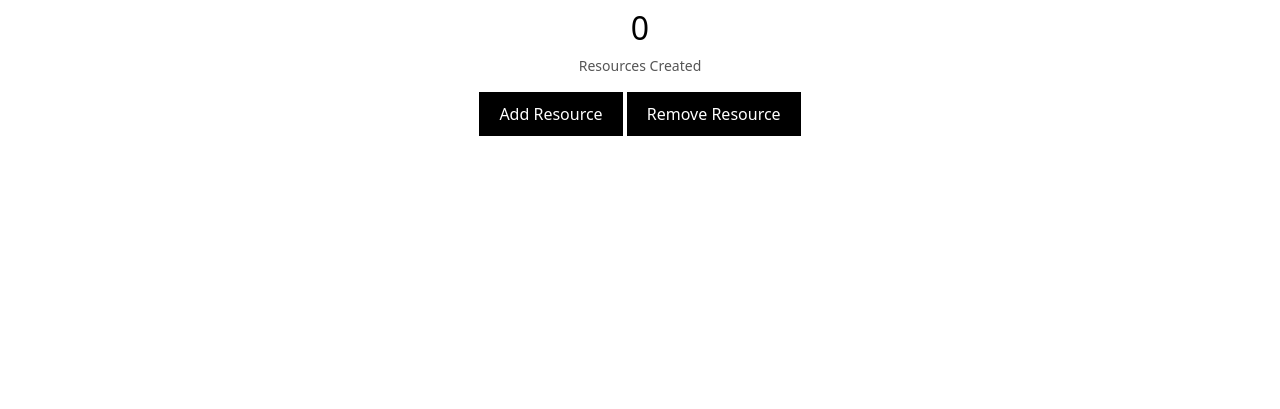
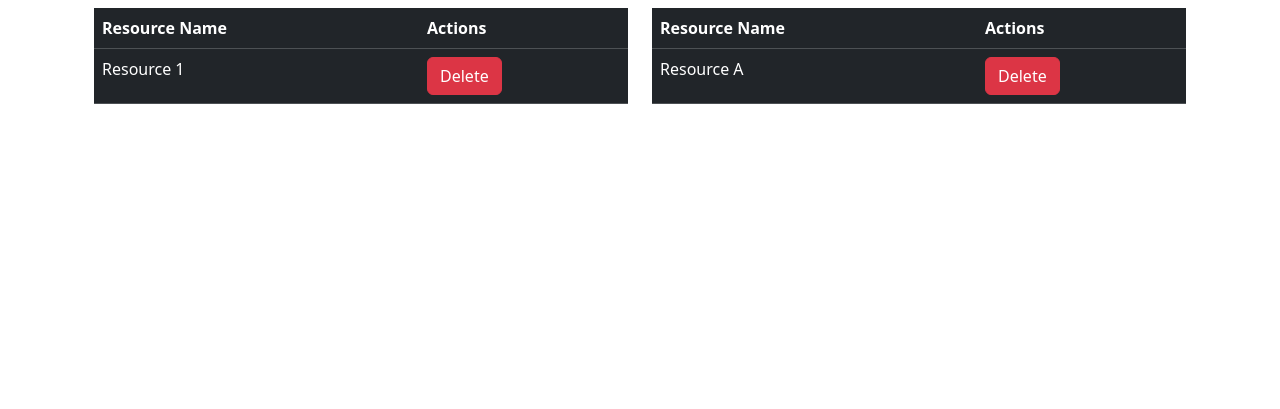
Before and after one commit to ben12mwaniki/skill-up, a Django app: page /profile in a window 1280 px wide. Shown: the part 391-800 px from the top of the page. Run offline with Django 5.2, Linux system fonts and the light colour scheme; the visitor is signed in with stand-in values (Sample User, id 1).

Commit message:
Added table and edit profile button

```diff
--- a/skillup/templates/profile.html
+++ b/skillup/templates/profile.html
@@ -1,4 +1,3 @@
-
 <!DOCTYPE html>
 <html lang="en">
 <head>
@@ -8,11 +7,11 @@
     {% load static %}
     <link rel="stylesheet" href="{% static 'profile.css' %}">
     <link href="https://cdn.jsdelivr.net/npm/bootstrap@5.3.3/dist/css/bootstrap.min.css" rel="stylesheet">
-
 </head>
 <body>
-    <a  href="/logout" class="topcorner btn btn-primary" role="button"> Logout</a>
-<section class="section about-section" id="about">
+    <button id="edit-profile-toggle" class="btn btn-secondary">Edit Profile</button>
+    <a href="/logout" class="topcorner btn btn-primary" role="button">Logout</a>
+    <section class="about-section" id="about">
         <div class="container">
             <div class="row align-items-center">
                 <div class="col-lg-6">
@@ -28,15 +27,81 @@
                     </div>
                 </div>
             </div>
-        <div class="counter">
-            <div class="count-data text-center">
-                <h6 class="count" id="resourceCount">0</h6>
-                <p class="font-w-600">Resources Created</p>
-                <button onclick="incrementCount()">Add Resource</button>
-                <button onclick="decrementCount()">Remove Resource</button>
+            <section class="about-section" id="about">
+                <div class="container">
+                    <div class="row align-items-center">
+                        <!-- Other content -->
+                    </div>
+                    <div class="row mt-4">
+                        <div class="col-lg-6">
+                            <h4>Saved Resources</h4>
+                            <table class="table table-dark">
+                                <thead>
+                                    <tr>
+                                        <th>Resource Name</th>
+                                        <th>Actions</th>
+                                    </tr>
+                                </thead>
+                                <tbody id="saved-resources">
+                                    <tr>
+                                        <td>Resource 1</td>
+                                        <td>
+                                            <button class="btn btn-danger delete-button">Delete</button>
+                                        </td>
+                                    </tr>
+                                    <!-- Add more rows as needed -->
+                                </tbody>
+                            </table>
+                        </div>
+                        <div class="col-lg-6">
+                            <h4>Uploaded Resources</h4>
+                            <table class="table table-dark">
+                                <thead>
+                                    <tr>
+                                        <th>Resource Name</th>
+                                        <th>Actions</th>
+                                    </tr>
+                                </thead>
+                                <tbody id="uploaded-resources">
+                                    <tr>
+                                        <td>Resource A</td>
+                                        <td>
+                                            <button class="btn btn-danger delete-button">Delete</button>
+                                        </td>
+                                    </tr>
+                                    <!-- Add more rows as needed -->
+                                </tbody>
+                            </table>
                         </div>
                     </div>
                 </div>
             </section>
+        </div>
+    </section>
+    <script>
+        document.addEventListener("DOMContentLoaded", function() {
+            const editProfileToggle = document.getElementById("edit-profile-toggle");
+            const deleteButtons = document.querySelectorAll(".delete-button");
+            let isEditMode = false;
+
+            editProfileToggle.addEventListener("click", function() {
+                isEditMode = !isEditMode;
+                deleteButtons.forEach(button => {
+                    button.disabled = !isEditMode;
+                });
+
+                // Optionally change the button text
+                editProfileToggle.textContent = isEditMode ? "Save Changes" : "Edit Profile";
+            });
+
+            deleteButtons.forEach(button => {
+                button.addEventListener("click", function() {
+                    const row = this.closest("tr");
+                    row.remove();
+                });
+            });
+        });
+    </script>
+
 </body>
 </html>
```
Also changed, not shown: 1 other file. Lines whose indentation alone changed are shown as unchanged.
